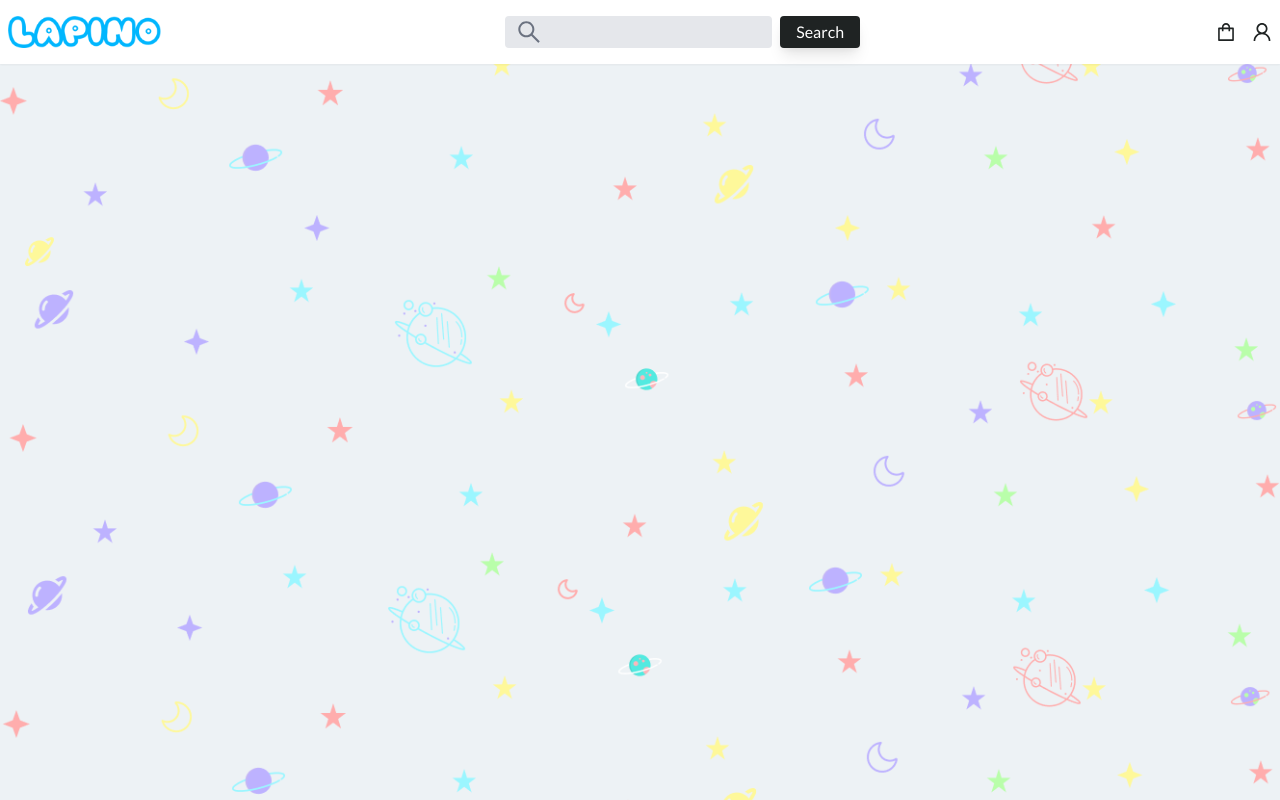
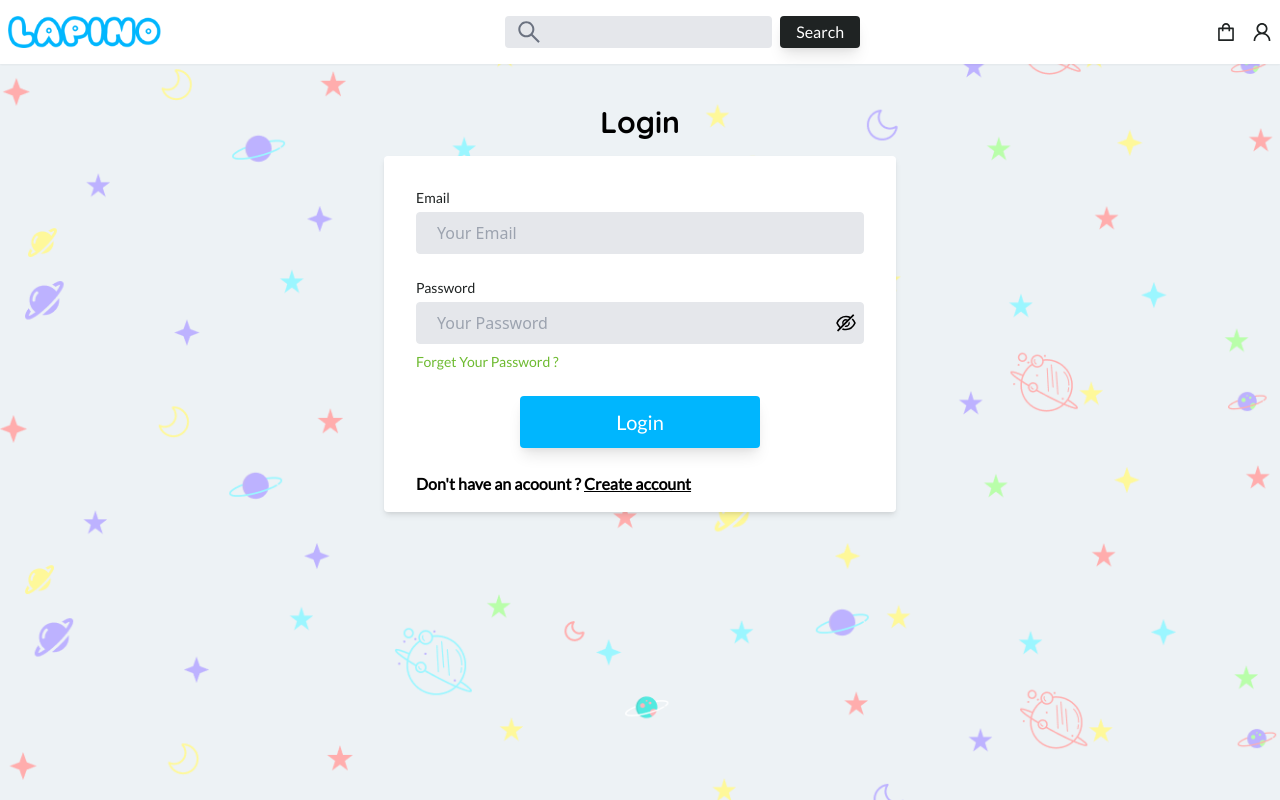
Before and after one commit to itloverman/lapino, a React (Create React App) app in the folder client/: page /login in a window 1280 px wide. Built offline with nearby package versions, Linux system fonts and the light colour scheme; no server answers.

Commit message:
added auth pages & form validation

```diff
--- a/client/package.json
+++ b/client/package.json
@@ -7,6 +7,7 @@
     "@ant-design/icons": "^4.7.0",
     "@fontsource/lato": "^4.5.0",
     "@fontsource/quicksand": "^4.5.1",
+    "@hookform/resolvers": "^2.8.3",
     "@reduxjs/toolkit": "^1.5.1",
     "@testing-library/jest-dom": "^4.2.4",
     "@testing-library/react": "^9.3.2",
@@ -18,10 +19,12 @@
     "@types/react-image-gallery": "^1.0.5",
     "@types/react-redux": "^7.1.7",
     "@types/react-router-dom": "^5.3.2",
+    "@types/yup": "^0.29.13",
     "axios": "^0.24.0",
     "history": "^5.1.0",
     "react": "^17.0.2",
     "react-dom": "^17.0.2",
+    "react-hook-form": "^7.20.4",
     "react-hot-toast": "^2.1.1",
     "react-image-gallery": "^1.2.7",
     "react-redux": "^7.2.0",
@@ -30,7 +33,8 @@
     "react-simple-star-rating": "^3.0.0",
     "redux-saga": "^1.1.3",
     "swr": "^1.0.1",
-    "typescript": "~4.1.5"
+    "typescript": "~4.1.5",
+    "yup": "^0.32.11"
   },
   "scripts": {
     "start": "craco start",
--- a/client/src/index.css
+++ b/client/src/index.css
@@ -7,4 +7,5 @@ html {
   background-image: url('./assets/galaxy-bg.png');
   background-size: cover;
   background-position: center center;
+  background-attachment: fixed;
 }
--- /dev/null
+++ b/client/src/pages/auth/Login.tsx
@@ -0,0 +1,84 @@
+import { EyeOutlined, EyeInvisibleOutlined } from '@ant-design/icons';
+import Button from 'components/UI/Button';
+import { useState } from 'react';
+import { useForm } from 'react-hook-form';
+import { yupResolver } from '@hookform/resolvers/yup';
+import { loginSchema } from 'utils/formValidation';
+import { Link } from 'react-router-dom';
+import { SIGN_UP } from 'utils/routes';
+
+const Login = () => {
+  const [showPassword, setShowPassword] = useState(false);
+
+  const {
+    register,
+    handleSubmit,
+    formState: { errors },
+  } = useForm({
+    resolver: yupResolver(loginSchema),
+  });
+
+  const onSubmit = (data: { email: string; password: string }) => {
+    console.log(data);
+  };
+
+  return (
+    <section className="py-10">
+      <h1 className="text-center text-3xl font-main font-bold mb-4">Login</h1>
+      <div className=" max-w-lg mx-auto bg-white p-4 shadow-md rounded">
+        <form className="p-4 mb-2" onSubmit={handleSubmit(onSubmit)}>
+          <div className="mb-6">
+            <label className="block text-sm text-primaryDark font-secondary mb-1">Email</label>
+            <input
+              className="w-full px-5 py-2 focus:outline-none focus:border-primaryDark border text-gray-700 bg-gray-200 rounded"
+              type="email"
+              placeholder="Your Email"
+              aria-label="Email"
+              {...register('email')}
+            />
+            <div className="mt-1">
+              <span className="text-red-600">{errors?.email?.message}</span>
+            </div>
+          </div>
+          <div>
+            <label className="block text-sm text-primaryDark font-secondary mb-1">Password</label>
+            <div className="relative">
+              <input
+                className="w-full px-5 py-2 focus:outline-none focus:border-primaryDark border text-gray-700 bg-gray-200 rounded"
+                type={showPassword ? 'text' : 'password'}
+                placeholder="Your Password"
+                aria-label="Password"
+                {...register('password')}
+              />
+              <div
+                onClick={() => setShowPassword(!showPassword)}
+                className="absolute cursor-pointer top-1/2 flex items-center justify-center right-2 transform -translate-y-1/2"
+              >
+                {showPassword ? (
+                  <EyeOutlined className="contents text-xl" />
+                ) : (
+                  <EyeInvisibleOutlined className="contents text-xl" />
+                )}
+              </div>
+            </div>
+            <div className="mt-1">
+              <span className="text-red-600">{errors?.password?.message}</span>
+            </div>
+          </div>
+          <p className="font-secondary text-sm text-greenBeta mb-6 mt-2">Forget Your Password ?</p>
+          <div className="flex justify-center">
+            <Button theme="btn-large">Login</Button>
+          </div>
+        </form>
+        <p className="font-secondary text-base px-4 font-semibold">
+          Don't have an acoount ?{' '}
+          <Link to={SIGN_UP} className="underline">
+            Create account
+          </Link>
+        </p>
+      </div>
+    </section>
+  );
+};
+
+export default Login;
--- /dev/null
+++ b/client/src/pages/auth/Signup.tsx
@@ -0,0 +1,97 @@
+import { EyeOutlined, EyeInvisibleOutlined } from '@ant-design/icons';
+import Button from 'components/UI/Button';
+import { useState } from 'react';
+import { useForm } from 'react-hook-form';
+import { yupResolver } from '@hookform/resolvers/yup';
+import { signupSchema } from 'utils/formValidation';
+import { Link } from 'react-router-dom';
+import { LOGIN } from 'utils/routes';
+
+const Signup = () => {
+  const [showPassword, setShowPassword] = useState(false);
+
+  const {
+    register,
+    handleSubmit,
+    formState: { errors },
+  } = useForm({
+    resolver: yupResolver(signupSchema),
+  });
+
+  const onSubmit = (data: { fullName: string; email: string; password: string }) => {
+    console.log(data);
+  };
+
+  return (
+    <section className="py-10">
+      <h1 className="text-center text-3xl font-main font-bold mb-4">Create An Acoount</h1>
+      <div className=" max-w-lg mx-auto bg-white p-4 shadow-md rounded">
+        <form className="p-4 mb-2" onSubmit={handleSubmit(onSubmit)}>
+          <div className="mb-6">
+            <label className="block text-sm text-primaryDark font-secondary mb-1">Full Name</label>
+            <input
+              className="w-full px-5 py-2 focus:outline-none focus:border-primaryDark border text-gray-700 bg-gray-200 rounded"
+              type="text"
+              placeholder="Your fullName"
+              aria-label="full name"
+              {...register('fullName')}
+            />
+            <div className="mt-1">
+              <span className="text-red-600">{errors?.fullName?.message}</span>
+            </div>
+          </div>
+          <div className="mb-6">
+            <label className="block text-sm text-primaryDark font-secondary mb-1">Email</label>
+            <input
+              className="w-full px-5 py-2 focus:outline-none focus:border-primaryDark border text-gray-700 bg-gray-200 rounded"
+              type="email"
+              placeholder="Your Email"
+              aria-label="Email"
+              {...register('email')}
+            />
+            <div className="mt-1">
+              <span className="text-red-600">{errors?.email?.message}</span>
+            </div>
+          </div>
+          <div className="mb-6">
+            <label className="block text-sm text-primaryDark font-secondary mb-1">Password</label>
+            <div className="relative">
+              <input
+                className="w-full px-5 py-2 focus:outline-none focus:border-primaryDark border text-gray-700 bg-gray-200 rounded"
+                type={showPassword ? 'text' : 'password'}
+                placeholder="Your Password"
+                aria-label="Password"
+                {...register('password')}
+              />
+              <div
+                onClick={() => setShowPassword(!showPassword)}
+                className="absolute cursor-pointer top-1/2 flex items-center justify-center right-2 transform -translate-y-1/2"
+              >
+                {showPassword ? (
+                  <EyeOutlined className="contents text-xl" />
+                ) : (
+                  <EyeInvisibleOutlined className="contents text-xl" />
+                )}
+              </div>
+            </div>
+            <div className="mt-1">
+              <span className="text-red-600">{errors?.password?.message}</span>
+            </div>
+          </div>
+
+          <div className="flex justify-center">
+            <Button theme="btn-large">Create Account</Button>
+          </div>
+        </form>
+        <p className="font-secondary px-4 text-base  font-semibold">
+          Already have an acoount ?{' '}
+          <Link to={LOGIN} className="underline">
+            Login
+          </Link>
+        </p>
+      </div>
+    </section>
+  );
+};
+
+export default Signup;
--- a/client/src/pages/checkout/BillingDetails.tsx
+++ b/client/src/pages/checkout/BillingDetails.tsx
@@ -2,16 +2,34 @@ import Button from 'components/UI/Button';
 import { Link } from 'react-router-dom';
 import { CHECKOUT_STEP_2, CHECKOUT_STEP_3 } from 'utils/routes';
 import CheckoutSteps from './components/CheckoutSteps';
+import { useForm } from 'react-hook-form';
+import { yupResolver } from '@hookform/resolvers/yup';
+import { billingSchema } from 'utils/formValidation';
 
-interface Props {}
+type FormData = {
+  fullName: string;
+  email: string;
+  city: string;
+  address: string;
+  phone: number;
+  postalCode: number;
+};
 
-const BillingDetails = (props: Props) => {
+const BillingDetails = () => {
+  const { register, handleSubmit } = useForm({
+    resolver: yupResolver(billingSchema),
+  });
+
+  const onSubmit = (data: FormData) => {
+    console.log(data);
+  };
+
   return (
     <section className="py-10">
       <h1 className="text-center text-3xl font-main font-bold mb-4">Billing Details</h1>
       <div className=" max-w-screen-md mx-auto bg-white p-4 shadow-md rounded">
         <CheckoutSteps current={2} />
-        <form className="grid grid-cols-2 gap-4 p-8">
+        <form onSubmit={handleSubmit(onSubmit)} className="grid grid-cols-2 gap-4 p-8">
           <div>
             <label className="block text-sm text-primaryDark font-secondary mb-1">Full Name</label>
             <input
@@ -19,6 +37,7 @@ const BillingDetails = (props: Props) => {
               type="text"
               placeholder="Your Name"
               aria-label="Name"
+              {...register('fullName')}
             />
           </div>
           <div>
@@ -28,6 +47,7 @@ const BillingDetails = (props: Props) => {
               type="email"
               placeholder="Your Email"
               aria-label="email"
+              {...register('email')}
             />
           </div>
           <div>
@@ -37,6 +57,7 @@ const BillingDetails = (props: Props) => {
               type="phone"
               placeholder="Your phone number"
               aria-label="phone"
+              {...register('phone')}
             />
           </div>
           <div>
@@ -46,6 +67,7 @@ const BillingDetails = (props: Props) => {
               type="text"
               placeholder="Your city"
               aria-label="city"
+              {...register('city')}
             />
           </div>
           <div>
@@ -55,6 +77,7 @@ const BillingDetails = (props: Props) => {
               type="text"
               placeholder="Your address"
               aria-label="address"
+              {...register('address')}
             />
           </div>
           <div>
@@ -62,8 +85,9 @@ const BillingDetails = (props: Props) => {
             <input
               className="w-full px-5 py-2 focus:outline-none focus:border-primaryDark border text-gray-700 bg-gray-200 rounded"
               type="text"
-              placeholder="Your zipCode"
-              aria-label="zip code"
+              placeholder="Your postal code"
+              aria-label="postal code"
+              {...register('postalCode')}
             />
           </div>
 
--- a/client/src/router/AppRouter.tsx
+++ b/client/src/router/AppRouter.tsx
@@ -3,6 +3,8 @@ import { Routes, Route } from 'react-router-dom';
 import Layout from 'components/UI/Layout';
 import * as ROUTES from 'utils/routes';
 import Cart from 'pages/cart';
+const Login = lazy(() => import('pages/auth/Login'));
+const Signup = lazy(() => import('pages/auth/Signup'));
 const Payment = lazy(() => import('pages/checkout/Payment'));
 const BillingDetails = lazy(() => import('pages/checkout/BillingDetails'));
 const OrderSummary = lazy(() => import('pages/checkout/OrderSummary'));
@@ -62,6 +64,22 @@ const AppRouter = () => {
             </Suspense>
           }
         />
+        <Route
+          path={ROUTES.LOGIN}
+          element={
+            <Suspense fallback={<p>...loding</p>}>
+              <Login />
+            </Suspense>
+          }
+        />
+        <Route
+          path={ROUTES.SIGN_UP}
+          element={
+            <Suspense fallback={<p>...loding</p>}>
+              <Signup />
+            </Suspense>
+          }
+        />
 
         <Route
           path="*"
--- /dev/null
+++ b/client/src/utils/formValidation.ts
@@ -0,0 +1,27 @@
+import * as Yup from 'yup';
+
+export const loginSchema = Yup.object().shape({
+  email: Yup.string().required('this field is required').email('please enter a valid email'),
+  password: Yup.string().required('this field is required').min(6, 'password must contain at least 6 characters'),
+});
+
+export const signupSchema = Yup.object().shape({
+  fullName: Yup.string()
+    .required('this field is required')
+    .min(4, 'must contain more than 4 letter')
+    .max(16, 'your name must contain less than 16 letters'),
+  email: Yup.string().required('this field is required').email('please enter a valid email'),
+  password: Yup.string().required('this field is required').min(6, 'password must contain at least 6 characters'),
+});
+
+export const billingSchema = Yup.object().shape({
+  fullName: Yup.string()
+    .required('this field is required')
+    .min(4, 'must contain more than 4 letter')
+    .max(16, 'your name must contain less than 16 letters'),
+  email: Yup.string().required('this field is required').email('please enter a valid email'),
+  city: Yup.string().required('this field is required'),
+  address: Yup.string().required('this field is required').max(200, 'address should contain less than 200 letters'),
+  postalCode: Yup.string().required('this field is required').min(6, 'must be least 6 numbers'),
+  phone: Yup.string().required('this field is required'),
+});
--- a/client/src/utils/routes.ts
+++ b/client/src/utils/routes.ts
@@ -1,7 +1,7 @@
 export const HOME = '/';
-export const PRODUCT_DETAILS = ':slug';
-export const CART = 'cart';
-export const SIGN_IN = '/sign-in';
+export const PRODUCT_DETAILS = '/:slug';
+export const CART = '/cart';
+export const LOGIN = '/login';
 export const SIGN_UP = '/sign-up';
 export const CHECKOUT_STEP_1 = '/order-summary';
 export const CHECKOUT_STEP_2 = '/billing-details';
```
Also changed, not shown: 1 other file (tests, documents, lock files or other folders).
